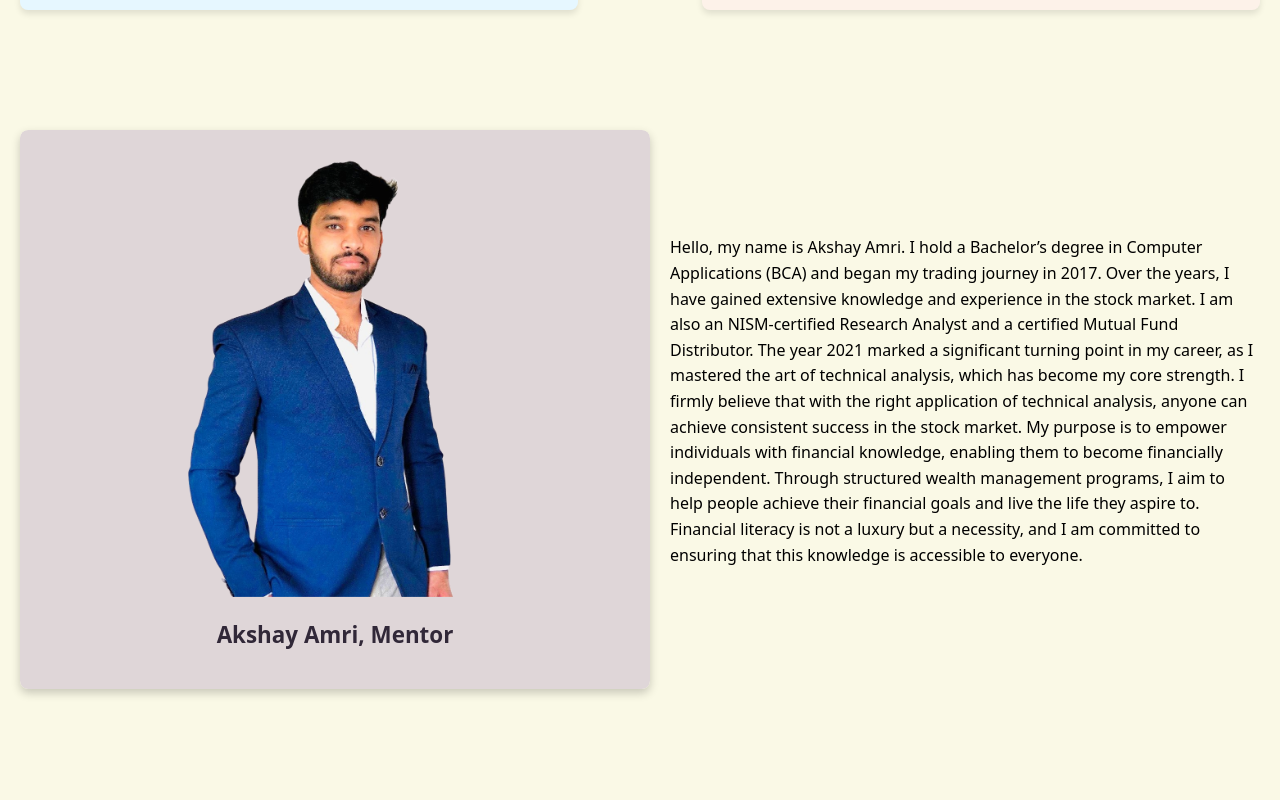
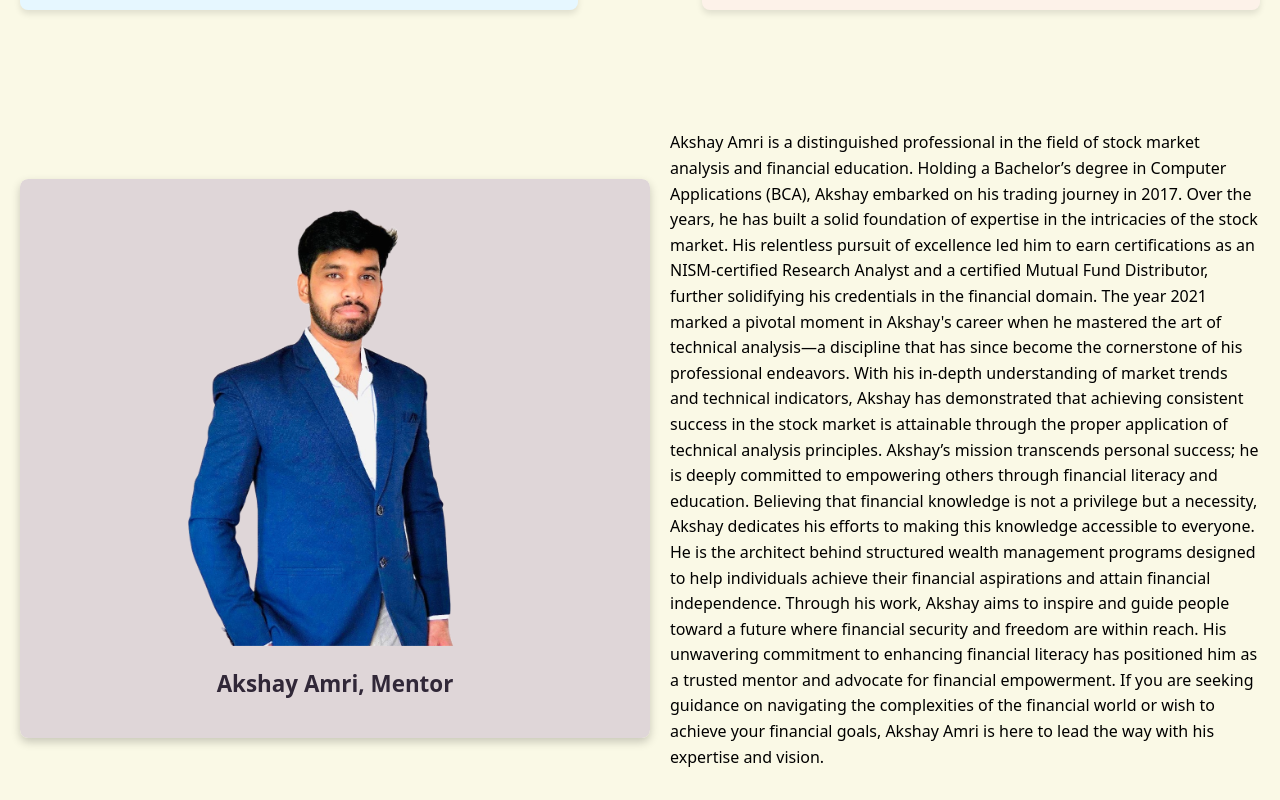
Before and after one commit to GauravC135/amri-trades, a React (Create React App) app: page /#/ in a window 1280 px wide. Shown: the part 2040-2840 px from the top of the page. Built offline with nearby package versions, Linux system fonts and the light colour scheme.

Commit message:
Prepare for deployment

```diff
--- a/src/Courses.js
+++ b/src/Courses.js
@@ -144,12 +144,16 @@ const CoursePage = () => {
          <div className="ceo-text">
            <p>
 
-           Hello, my name is Akshay Amri. I hold a Bachelor’s degree in Computer Applications (BCA) and began my trading journey in 2017. Over the years, I have gained extensive knowledge and experience in the stock market. I am also an NISM-certified Research Analyst and a certified Mutual Fund Distributor.
+           Akshay Amri is a distinguished professional in the field of stock market analysis and financial education. Holding a Bachelor’s degree in Computer Applications (BCA), Akshay embarked on his trading journey in 2017. Over the years, he has built a solid foundation of expertise in the intricacies of the stock market. His relentless pursuit of excellence led him to earn certifications as an NISM-certified Research Analyst and a certified Mutual Fund Distributor, further solidifying his credentials in the financial domain.
 
-The year 2021 marked a significant turning point in my career, as I mastered the art of technical analysis, which has become my core strength. I firmly believe that with the right application of technical analysis, anyone can achieve consistent success in the stock market.
+The year 2021 marked a pivotal moment in Akshay's career when he mastered the art of technical analysis—a discipline that has since become the cornerstone of his professional endeavors. With his in-depth understanding of market trends and technical indicators, Akshay has demonstrated that achieving consistent success in the stock market is attainable through the proper application of technical analysis principles.
 
-My purpose is to empower individuals with financial knowledge, enabling them to become financially independent. Through structured wealth management programs, I aim to help people achieve their financial goals and live the life they aspire to. Financial literacy is not a luxury but a necessity, and I am committed to ensuring that this knowledge is accessible to everyone.
-           </p>
+Akshay’s mission transcends personal success; he is deeply committed to empowering others through financial literacy and education. Believing that financial knowledge is not a privilege but a necessity, Akshay dedicates his efforts to making this knowledge accessible to everyone. He is the architect behind structured wealth management programs designed to help individuals achieve their financial aspirations and attain financial independence.
+
+Through his work, Akshay aims to inspire and guide people toward a future where financial security and freedom are within reach. His unwavering commitment to enhancing financial literacy has positioned him as a trusted mentor and advocate for financial empowerment.
+
+If you are seeking guidance on navigating the complexities of the financial world or wish to achieve your financial goals, Akshay Amri is here to lead the way with his expertise and vision.
+          </p>
            <p className="ceo-name">Akshay Amri</p>
          </div>
 
--- a/src/MainContent.js
+++ b/src/MainContent.js
@@ -154,12 +154,15 @@ const MainContent = () => {
           <div className="ceo-text">
             <p>
 
-            Hello, my name is Akshay Amri. I hold a Bachelor’s degree in Computer Applications (BCA) and began my trading journey in 2017. Over the years, I have gained extensive knowledge and experience in the stock market. I am also an NISM-certified Research Analyst and a certified Mutual Fund Distributor.
+            Akshay Amri is a distinguished professional in the field of stock market analysis and financial education. Holding a Bachelor’s degree in Computer Applications (BCA), Akshay embarked on his trading journey in 2017. Over the years, he has built a solid foundation of expertise in the intricacies of the stock market. His relentless pursuit of excellence led him to earn certifications as an NISM-certified Research Analyst and a certified Mutual Fund Distributor, further solidifying his credentials in the financial domain.
 
-The year 2021 marked a significant turning point in my career, as I mastered the art of technical analysis, which has become my core strength. I firmly believe that with the right application of technical analysis, anyone can achieve consistent success in the stock market.
+The year 2021 marked a pivotal moment in Akshay's career when he mastered the art of technical analysis—a discipline that has since become the cornerstone of his professional endeavors. With his in-depth understanding of market trends and technical indicators, Akshay has demonstrated that achieving consistent success in the stock market is attainable through the proper application of technical analysis principles.
 
-My purpose is to empower individuals with financial knowledge, enabling them to become financially independent. Through structured wealth management programs, I aim to help people achieve their financial goals and live the life they aspire to. Financial literacy is not a luxury but a necessity, and I am committed to ensuring that this knowledge is accessible to everyone.
-            </p>
+Akshay’s mission transcends personal success; he is deeply committed to empowering others through financial literacy and education. Believing that financial knowledge is not a privilege but a necessity, Akshay dedicates his efforts to making this knowledge accessible to everyone. He is the architect behind structured wealth management programs designed to help individuals achieve their financial aspirations and attain financial independence.
+
+Through his work, Akshay aims to inspire and guide people toward a future where financial security and freedom are within reach. His unwavering commitment to enhancing financial literacy has positioned him as a trusted mentor and advocate for financial empowerment.
+
+If you are seeking guidance on navigating the complexities of the financial world or wish to achieve your financial goals, Akshay Amri is here to lead the way with his expertise and vision.            </p>
 
           </div>
 
@@ -175,7 +178,7 @@ My purpose is to empower individuals with financial knowledge, enabling them to
               Get a detailed overview of our services, offerings, and vision. Click below to download the brochure now!
             </p>
           </div>
-          <a href="/brochure.pdf" className="brochure-btn" download>
+          <a href="/Brochure.pdf" className="brochure-btn" download>
             Download Brochure
           </a>
         </div>
```
Also changed, not shown: 1 other file (tests, documents, lock files or other folders).
